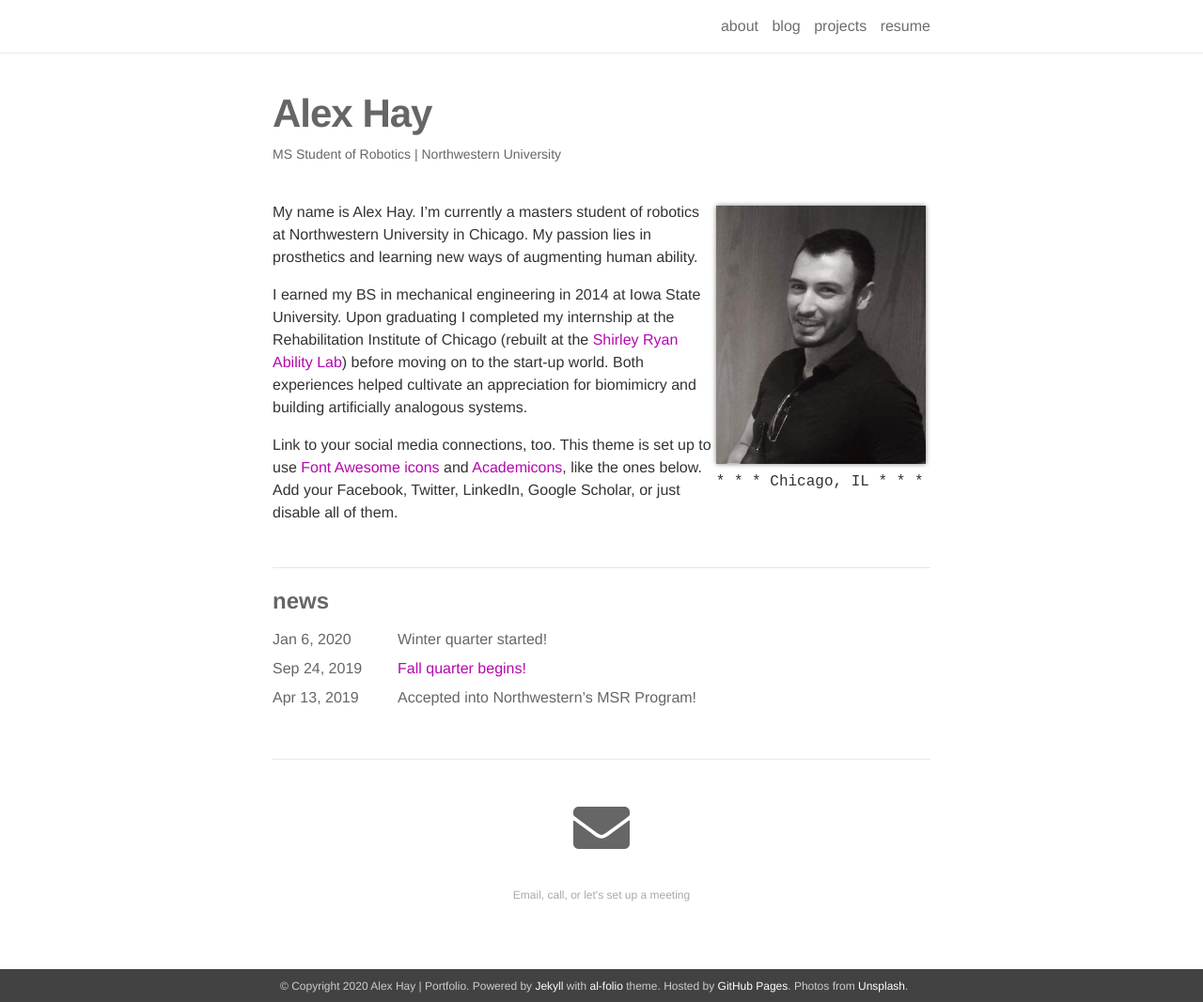
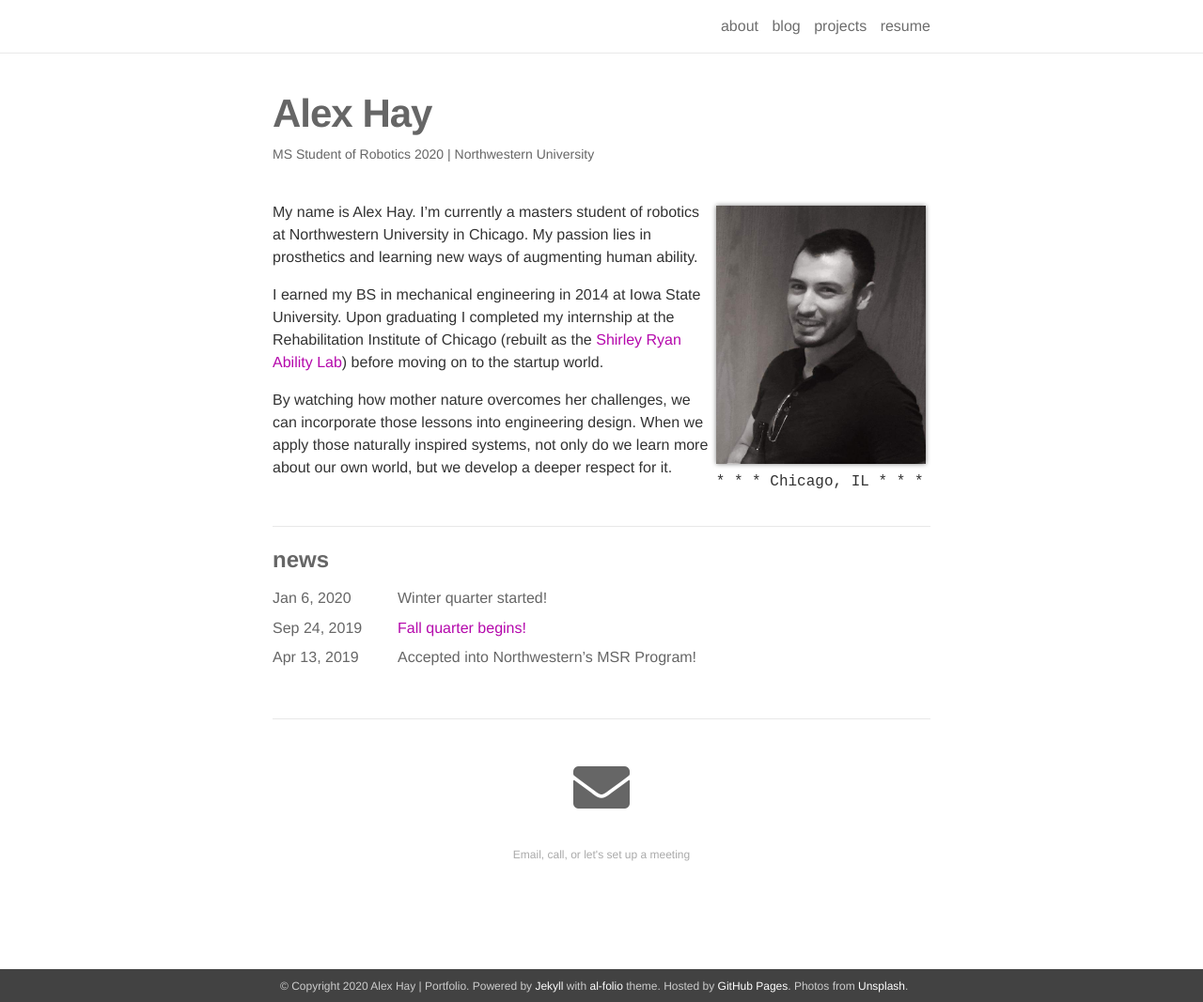
Before and after one commit to an-minyoung/an-minyoung.github.io, a Jekyll site: the page built from _pages/about.md, in a window 1280 px wide and 1067 px high. Shown: the whole window at 94% size. Built offline with Jekyll 4.4.1, drawn with Linux system fonts in a browser that asks for light colours; nearby versions of some CDN libraries.

Commit message:
finished rough draft of about

```diff
--- a/_pages/about.md
+++ b/_pages/about.md
@@ -2,7 +2,7 @@
 layout: about
 permalink: /
 title: <strong>Alex Hay</strong>
-description: MS Student of Robotics | Northwestern University
+description: MS Student of Robotics 2020 | Northwestern University
 
 profile:
   align: right
@@ -16,6 +16,10 @@ social: true
 
 My name is Alex Hay. I'm currently a masters student of robotics at Northwestern University in Chicago. My passion lies in prosthetics and learning new ways of augmenting human ability.
 
-I earned my BS in mechanical engineering in 2014 at Iowa State University. Upon graduating I completed my internship at the Rehabilitation Institute of Chicago (rebuilt at the [Shirley Ryan Ability Lab](https://www.sralab.org/)) before moving on to the start-up world. Both experiences helped cultivate an appreciation for biomimicry and building artificially analogous systems.
+I earned my BS in mechanical engineering in 2014 at Iowa State University. Upon graduating I completed my internship at the Rehabilitation Institute of Chicago (rebuilt as the [Shirley Ryan Ability Lab](https://www.sralab.org/)) before moving on to the startup world.
 
-Link to your social media connections, too. This theme is set up to use [Font Awesome icons](http://fortawesome.github.io/Font-Awesome/){:target="\_blank"} and [Academicons](https://jpswalsh.github.io/academicons/){:target="\_blank"}, like the ones below. Add your Facebook, Twitter, LinkedIn, Google Scholar, or just disable all of them.
+By watching how mother nature overcomes her challenges, we can incorporate those lessons into engineering design. When we apply those naturally inspired systems, not only do we learn more about our own world, but we develop a deeper respect for it.
+
+ <!-- How does the body provide blood to every cell, and could we use that system and apply it to our roads and highways? Can we use novel piezoelectric materials as artificial muscles? What can CNNs teach us about our own visual cortex?  -->
+
+<!-- Link to your social media connections, too. This theme is set up to use [Font Awesome icons](http://fortawesome.github.io/Font-Awesome/){:target="\_blank"} and [Academicons](https://jpswalsh.github.io/academicons/){:target="\_blank"}, like the ones below. Add your Facebook, Twitter, LinkedIn, Google Scholar, or just disable all of them. -->
```
